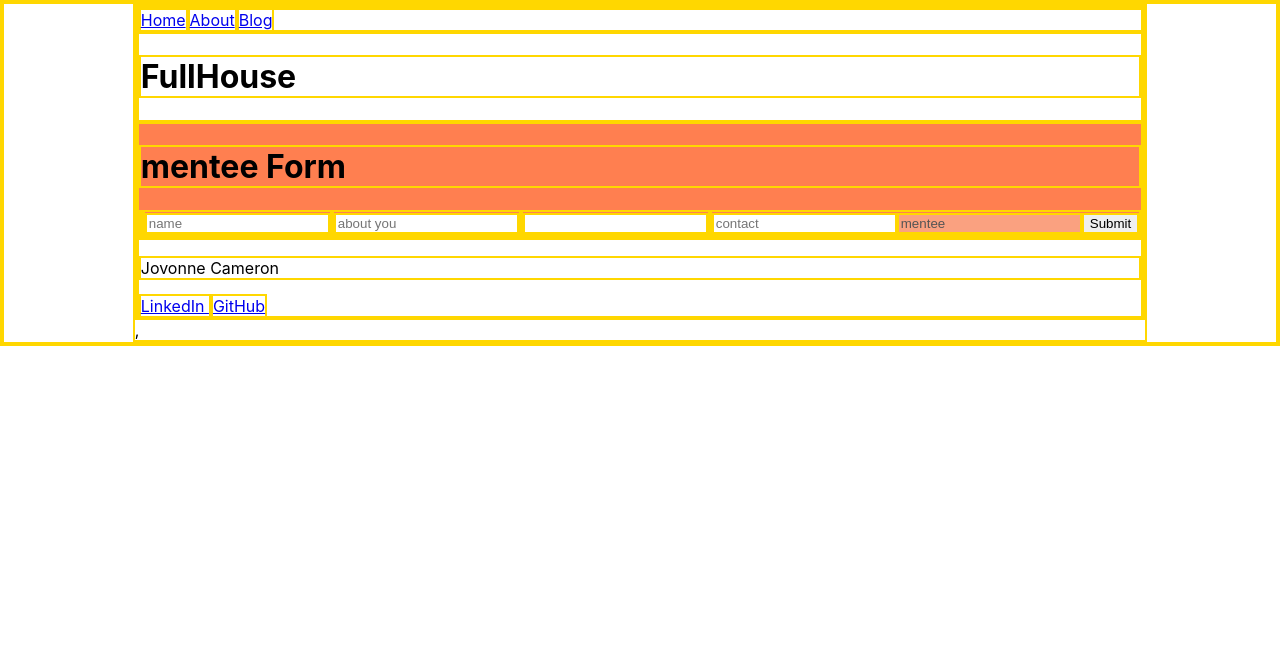
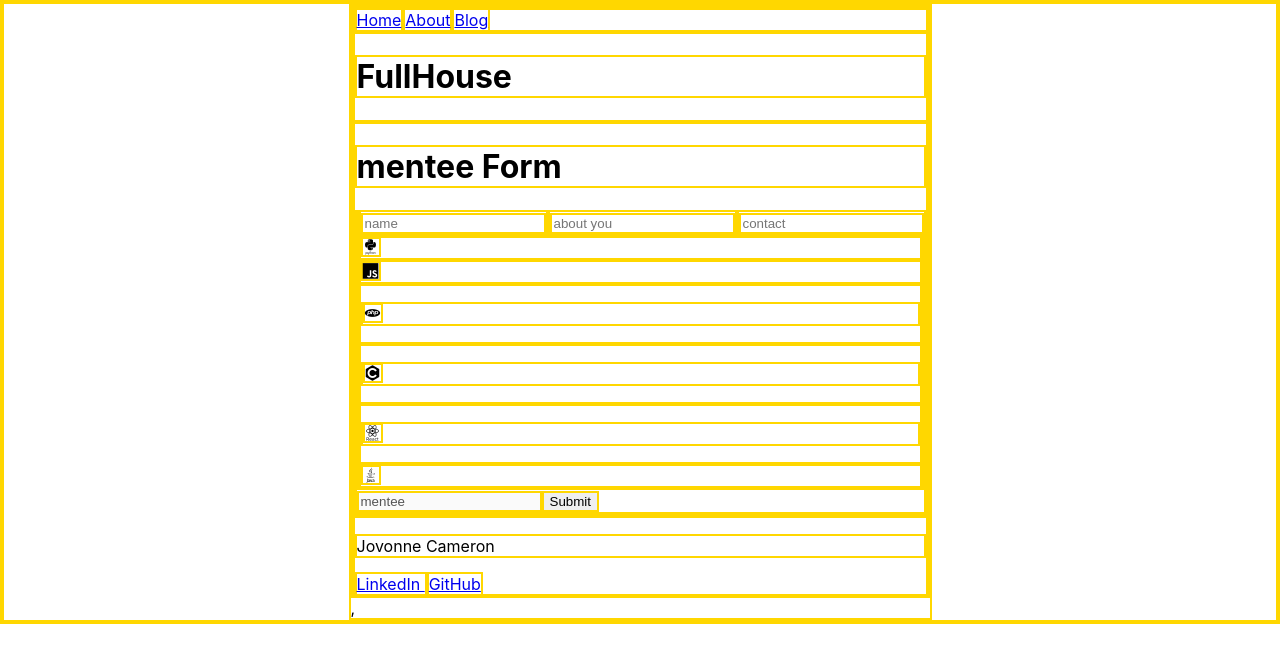
Before and after one commit to curlygirltech/FullHouse, a React (Create React App) app in the folder fullhouse/: page /newform/mentee in a window 1280 px wide. Shown: the top 662 px of the page. Built offline with nearby package versions, Linux system fonts and the light colour scheme; no server answers.

Commit message:
blog page

```diff
--- a/fullhouse/public/index.html
+++ b/fullhouse/public/index.html
@@ -9,6 +9,9 @@
       name="description"
       content="Web site created using create-react-app"
     />
+
+    <link rel="stylesheet" href="https://cdn.jsdelivr.net/gh/devicons/devicon@v2.10.1/devicon.min.css">
+    <!-- <script src="https://kit.fontawesome.com/236479be88.js" crossorigin="anonymous"></script> -->
     <link rel="apple-touch-icon" href="%PUBLIC_URL%/logo192.png" />
     <!--
       manifest.json provides metadata used when your web app is installed on a
--- a/fullhouse/src/App.js
+++ b/fullhouse/src/App.js
@@ -1,7 +1,7 @@
 import Navbar from "./components/Navbar";
 import Footer from "./components/Footer";
 import SignUpForm from "./components/SignUpForm";
-import Blog from "./components/Blog"
+import Blog from "./components/Blog";
 import ConnectionPage from "./components/ConnectionPage";
 import { Link, Route } from "react-router-dom";
 import axios from "axios";
@@ -12,16 +12,12 @@ import "./App.css";
 function App() {
   const [data, setData] = useState([]);
   const [role, setRole] = useState(""); //this is to autofill the form based on who is a mentee/mentor
-  const [toggleFetch, setToggleFetch] = useState(false)
+  const [toggleFetch, setToggleFetch] = useState(false);
 
   useEffect(() => {
     const userData = async () => {
       const resp = await axios.get(baseURL, config);
       setData(resp.data.records);
-      // console.log(resp.data.records);
-      // const relationship = Object.keys(resp.data.records);
-      // setRole(relationship);
-      // console.log(setRole(relationship))
     };
     userData();
   }, [toggleFetch]);
@@ -36,25 +32,32 @@ function App() {
         FullHouse Home
         <div className="mentor-link">
           <Link to="/newform/mentor">
-            <div onClick={()=>setRole('mentor')}>Mentor</div>
+            <div onClick={() => setRole("mentor")}>Mentor</div>
           </Link>
         </div>
         <div>
           <Link to="/newform/mentee">
-            <button onClick={()=>setRole('mentee')}>Mentee</button>
+            <button onClick={() => setRole("mentee")}>Mentee</button>
           </Link>
         </div>
       </Route>
       <Route exact path="/newform/:role">
-        <SignUpForm setToggleFetch={setToggleFetch}/>
+        <SignUpForm setToggleFetch={setToggleFetch} />
       </Route>
 
       <Route path="/about">FullHouse About</Route>
 
-      <Route path="/blog">FullHouse Blog</Route>
+      <Route path="/blog">
+        FullHouse Blog
+        <Blog setToggleFetch={setToggleFetch}/>
+      </Route>
 
       <Route path="/connections">
-        <ConnectionPage data={data} role={role} setToggleFetch={setToggleFetch}/>
+        <ConnectionPage
+          data={data}
+          role={role}
+          setToggleFetch={setToggleFetch}
+        />
       </Route>
       <Footer />
     </div>
--- a/fullhouse/src/componentcss/connection.css
+++ b/fullhouse/src/componentcss/connection.css
@@ -0,0 +1,3 @@
+@media only screen and (min-device-width: 375px) and (max-device-width: 667px){
+
+}
--- a/fullhouse/src/componentcss/footer.css
+++ b/fullhouse/src/componentcss/footer.css
@@ -0,0 +1,12 @@
+@media only screen and (min-device-width: 375px) and (max-device-width: 667px){
+
+  .footer{
+    /* display: flex;   */
+    /* justify-content: center; */
+  }
+
+  .footer-name{
+    display:flex;
+    flex-flow: column ;
+  }
+}
--- a/fullhouse/src/componentcss/signupform.css
+++ b/fullhouse/src/componentcss/signupform.css
@@ -1,3 +1,15 @@
-.mentor-form{
-  background-color: coral;
+@media only screen and (min-device-width: 375px) and (max-device-width: 667px){
+
+  .mentor-form{
+
+  }
+  .languages{
+    display: flex;
+    flex-direction: row;
+  }
+
+  .icon-container{
+    font-size: 66px;
+    height: 200px;
+  }
 }
--- a/fullhouse/src/components/Blog.jsx
+++ b/fullhouse/src/components/Blog.jsx
@@ -1,17 +1,48 @@
-import "../componentcss/blog.css"
+import "../componentcss/blog.css";
+import { blogURL, config } from "../services";
+import { useState, useEffect } from "react";
+import axios from "axios";
 
-export default function Blog() {
+
+export default function Blog(props) {
+  const [name, setName] = useState("")
+  const [blogPost, setBlogPost] = useState("");
+
+  useEffect(() => {
+    const userPost = async () => {
+      const resp = await axios.get(blogURL, config);
+      setBlogPost(resp.data.records);
+      console.log(resp.data.records);
+    };
+    userPost();
+  }, []);
+  const handleSubmit = async (e) => {
+    e.preventDefault();
+    const newPost = {
+      name,
+      blogPost,
+    };
+    console.log(newPost);
+    const res = await axios.post(blogURL, { fields: newPost }, config);
+    console.log(res);
+    props.setToggleFetch((curr) => !curr);
+  };
+
   return (
     <div>
       <div className="post-container">
-        <form>
+        <form onSubmit={handleSubmit}>
           <label htmlFor="post">Make a post</label>
-          <input type="text" placeholder="make a post" />
+          <input type="text" value={post} placeholder="make a post" />
           <label htmlFor="author">Author</label>
-          <input type="text" placeholder="Author" />
-          <button>Post</button>
+          <input type="text" value={name} placeholder="name" />
+          <button type="submit">Post</button>
         </form>
+        <div>
+          <h1>{name}</h1>
+          <p>{post}</p>
+        </div>
       </div>
     </div>
-  )
+  );
 }
--- a/fullhouse/src/components/ConnectionPage.jsx
+++ b/fullhouse/src/components/ConnectionPage.jsx
@@ -1,7 +1,8 @@
 import axios from "axios";
 import "../componentcss/connection.css"
 import { baseURL, config } from "../services"
-import {useParams} from "react-router-dom"
+import { useParams } from "react-router-dom"
+
 
 export default function ConnectionPage(props) {
   const { data, role,} = props;
--- a/fullhouse/src/components/Footer.jsx
+++ b/fullhouse/src/components/Footer.jsx
@@ -3,9 +3,12 @@ import "../componentcss/footer.css"
 export default function Footer() {
   return (
     <div className="footer">
-      <p>Jovonne Cameron</p>
-      <a href="https://www.linkedin.com/in/jovonnecameron/">LinkedIn </a>
-      <a href="https://github.com/curlygirltech">GitHub</a>
+      <p className="footer-name">Jovonne Cameron</p>
+      <a className="linked-in" href="https://www.linkedin.com/in/jovonnecameron/">LinkedIn </a>
+      <a className="github" href="https://github.com/curlygirltech">GitHub</a>
+
+
     </div>
+
   )
 }
--- a/fullhouse/src/components/SignUpForm.jsx
+++ b/fullhouse/src/components/SignUpForm.jsx
@@ -1,22 +1,20 @@
-import { baseURL, config } from "../services"
-import { Link, Route } from "react"
-import ConnectionPage from "./ConnectionPage"
-import "../componentcss/signupform.css"
-import {useParams, useHistory} from "react-router-dom"
-import {useState, useEffect} from "react"
-import axios from "axios"
-
+import { baseURL, config } from "../services";
+import { Link, Route } from "react";
+import ConnectionPage from "./ConnectionPage";
+import "../componentcss/signupform.css";
+import { useParams, useHistory } from "react-router-dom";
+import { useState, useEffect } from "react";
+import axios from "axios";
 
 export default function SignUpForm(props) {
-  const [name, setName] = useState("")
-  const [aboutMe, setAboutMe] = useState("")
-  const [contact, setContact] = useState("")
-  const [languages, setLanguages] = useState("")
+  const [name, setName] = useState("");
+  const [aboutMe, setAboutMe] = useState("");
+  const [contact, setContact] = useState("");
+  const [languages, setLanguages] = useState("");
   const { role } = useParams();
-  const history = useHistory()
+  const history = useHistory();
 
   // useEffect(()=> )
-
 
   const handleSubmit = async (e) => {
     e.preventDefault();
@@ -25,31 +23,68 @@ export default function SignUpForm(props) {
       aboutMe,
       contact,
       languages,
-      relationship: role
-    }
-    console.log(newMember)
-    const res = await axios.post(baseURL, { "fields": newMember }, config)
+      relationship: role,
+    };
+    console.log(newMember);
+    const res = await axios.post(baseURL, { fields: newMember }, config);
 
-    console.log(res)
-    props.setToggleFetch((curr) => !curr)
-    history.push("/connections")
-  }
+    console.log(res);
+    props.setToggleFetch((curr) => !curr);
+    history.push("/connections");
+  };
   return (
     <div className="mentor-form">
       <h1>{`${role} Form`}</h1>
       <form onSubmit={handleSubmit}>
         <label htmlFor="name"></label>
-        <input type="text" placeholder="name" value={name} onChange={(e)=>setName(e.target.value) }/>
+        <input
+          required
+          type="text"
+          placeholder="name"
+          value={name}
+          onChange={(e) => setName(e.target.value)}
+        />
         <label htmlFor="about you"></label>
-        <input type="text" placeholder="about you" value={aboutMe}onChange={(e)=>setAboutMe(e.target.value) }/>
-        <label htmlFor="languages"></label>
-        <input type="text" value={languages} onChange={(e)=>setLanguages(e.target.value) } />
+        <input
+          required
+          type="text"
+          placeholder="about you"
+          value={aboutMe}
+          onChange={(e) => setAboutMe(e.target.value)}
+        />
         <label htmlFor="contact"></label>
-        <input type="text" placeholder="contact" value={contact} onChange={(e)=>setContact(e.target.value) }/>
-        <input type="text" disabled value={role} placeholder={role}/>
+        <input
+          required
+          type="text"
+          placeholder="contact"
+          value={contact}
+          onChange={(e) => setContact(e.target.value)}
+        />
+        {/* <label htmlFor="languages"></label> */}
+        {/* <input required type="text" value={languages} onChange={(e)=>setLanguages(e.target.value) } /> */}
+        <div className="languages">
+          <div className="icon-container">
+            <i class="devicon-python-plain-wordmark"></i>
+          </div>
+          <div className="icon-container">
+            <i class="devicon-javascript-plain"></i>
+          </div>
+          <div className="icon-container">
+            <p><i class="devicon-php-plain"></i></p>
+          </div>
+          <div className="icon-container">
+            <p><i class="devicon-c-plain"></i></p>
+          </div>
+          <div className="icon-container">
+            <p><i class="devicon-react-original-wordmark"></i></p>
+          </div>
+          <div className="icon-container">
+            <i class="devicon-java-plain-wordmark"></i>
+          </div>
+        </div>
+        <input type="text" disabled value={role} placeholder={role} />
         <button type="submit">Submit</button>
       </form>
-
     </div>
-  )
+  );
 }
--- a/fullhouse/src/services/index.js
+++ b/fullhouse/src/services/index.js
@@ -1,5 +1,5 @@
 export const baseURL = `https://api.airtable.com/v0/${process.env.REACT_APP_AIRTABLE_BASE}/mentorMentee`
-
+export const blogURL = `https://api.airtable.com/v0/${process.env.REACT_APP_AIRTABLE_BASE}/blog`
 export const config = {
   headers: {
     Authorization: `Bearer ${process.env.REACT_APP_AIRTABLE_KEY}`
```
